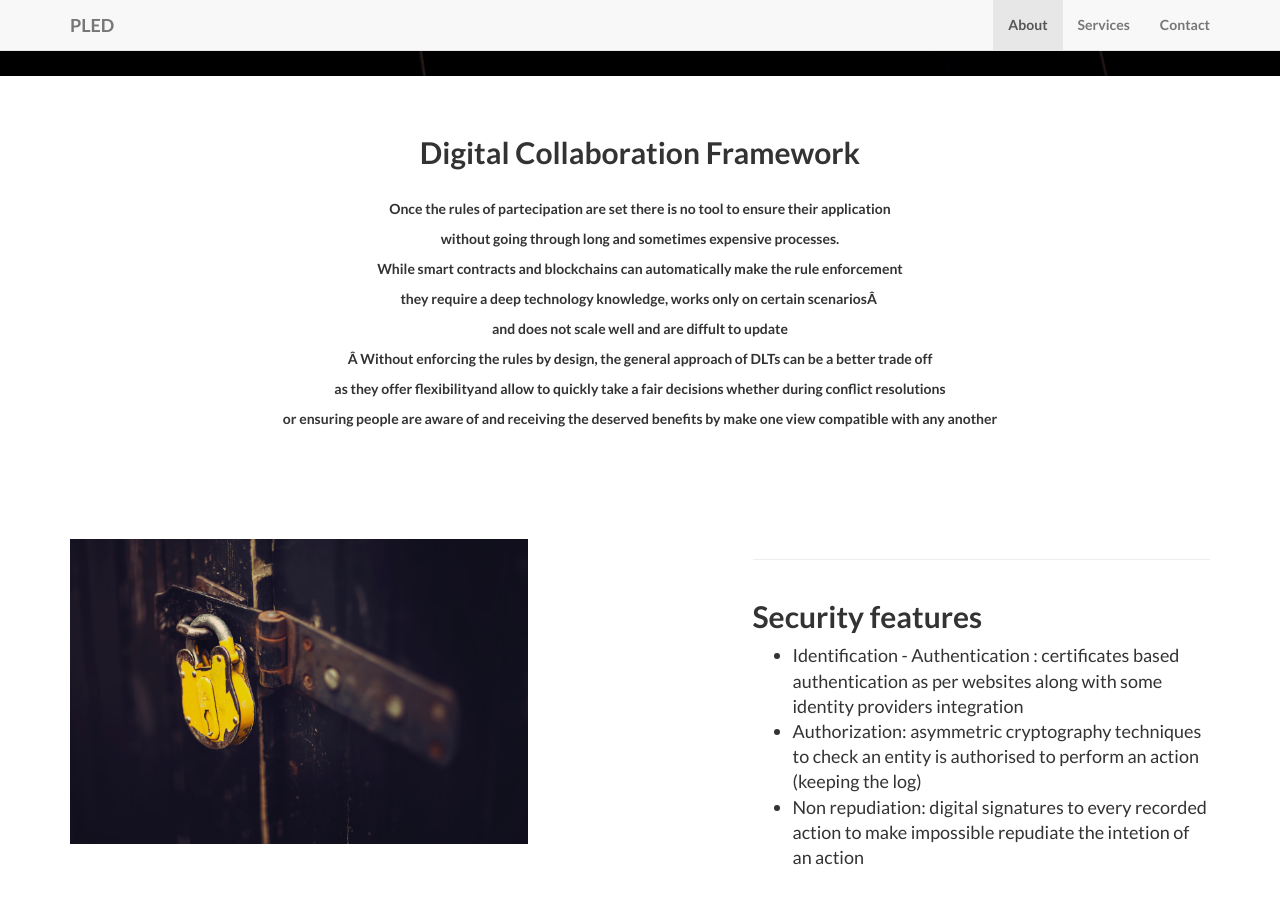
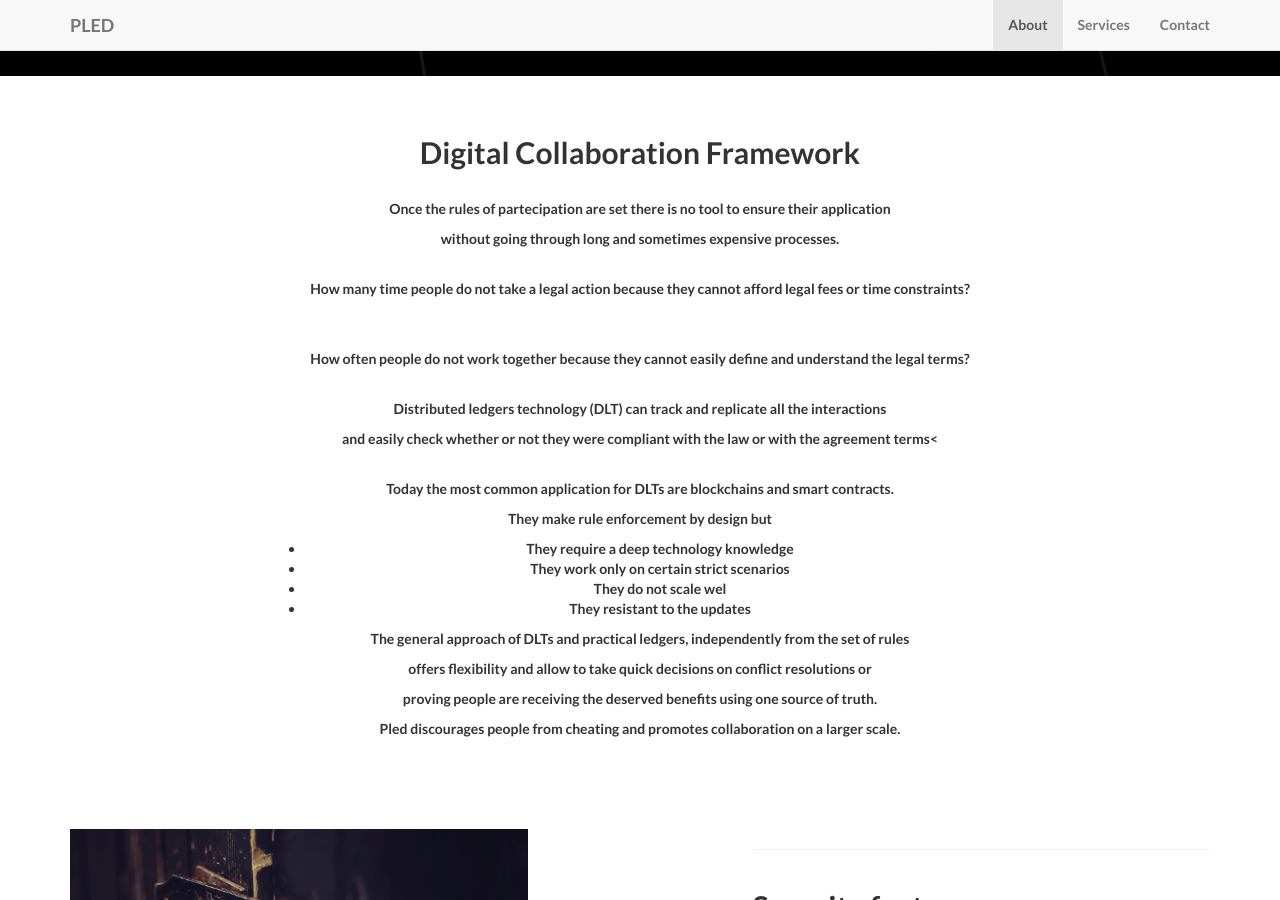
Before and after one commit to GaetanoMondelli/pled, a Jekyll site: the page built from index.html, in a window 1280 px wide and 900 px high, scrolled down 665 px. Built offline with Jekyll 4.4.1, drawn with Linux system fonts in a browser that asks for light colours.

Commit message:
feat(about): edit description

```diff
--- a/_includes/about.html
+++ b/_includes/about.html
@@ -7,12 +7,27 @@
               <br/>
               <p>Once the rules of partecipation are set there is no tool to ensure their application </p>
               <p>without going through long and sometimes expensive processes.</p>
-              <p>While smart contracts and blockchains can automatically make the rule enforcement</p>
-              <p> they require a deep technology knowledge, works only on certain scenarios </p>
-              <p>and does not scale well and are diffult to update</p>
-              <p> Without enforcing the rules by design, the general approach of DLTs can be a better trade off </p>
-              <p>as they offer flexibilityand allow to quickly take a fair decisions whether during conflict resolutions</p>
-              <p> or ensuring people are aware of and receiving the deserved benefits by make one view compatible with any another</p>
+              <br/>
+              <p>How many time people do not take a legal action because they cannot afford legal fees or time constraints?</p>
+              <br/>
+              <br/>
+              <p>How often people do not work together because they cannot easily define and understand the legal terms? </p>
+              <br/>
+              <p>Distributed ledgers technology (DLT) can track and replicate all the interactions</p>
+              <p>and easily check whether or not they were compliant with the law or with the agreement terms<</p>
+              <br/>
+              <p>Today the most common application for DLTs are blockchains and smart contracts.</p>
+              <p>They make rule enforcement by design but </p>
+              <ul>
+                  <li>They require a deep technology knowledge</li>
+                  <li>They work only on certain strict scenarios</li>
+                  <li>They do not scale wel</li>
+                  <li>They resistant to the updates</li>
+              </ul>
+             <p>The general approach of DLTs and practical ledgers, independently from the set of rules</p>
+             <p>offers flexibility and  allow to take quick decisions on conflict resolutions or</p>
+             <p>proving people are receiving the deserved benefits using one source of truth.</p>
+             <p> Pled discourages people from cheating and promotes collaboration on a larger scale.
               <br/>
               <br/>
               <br/>
```
